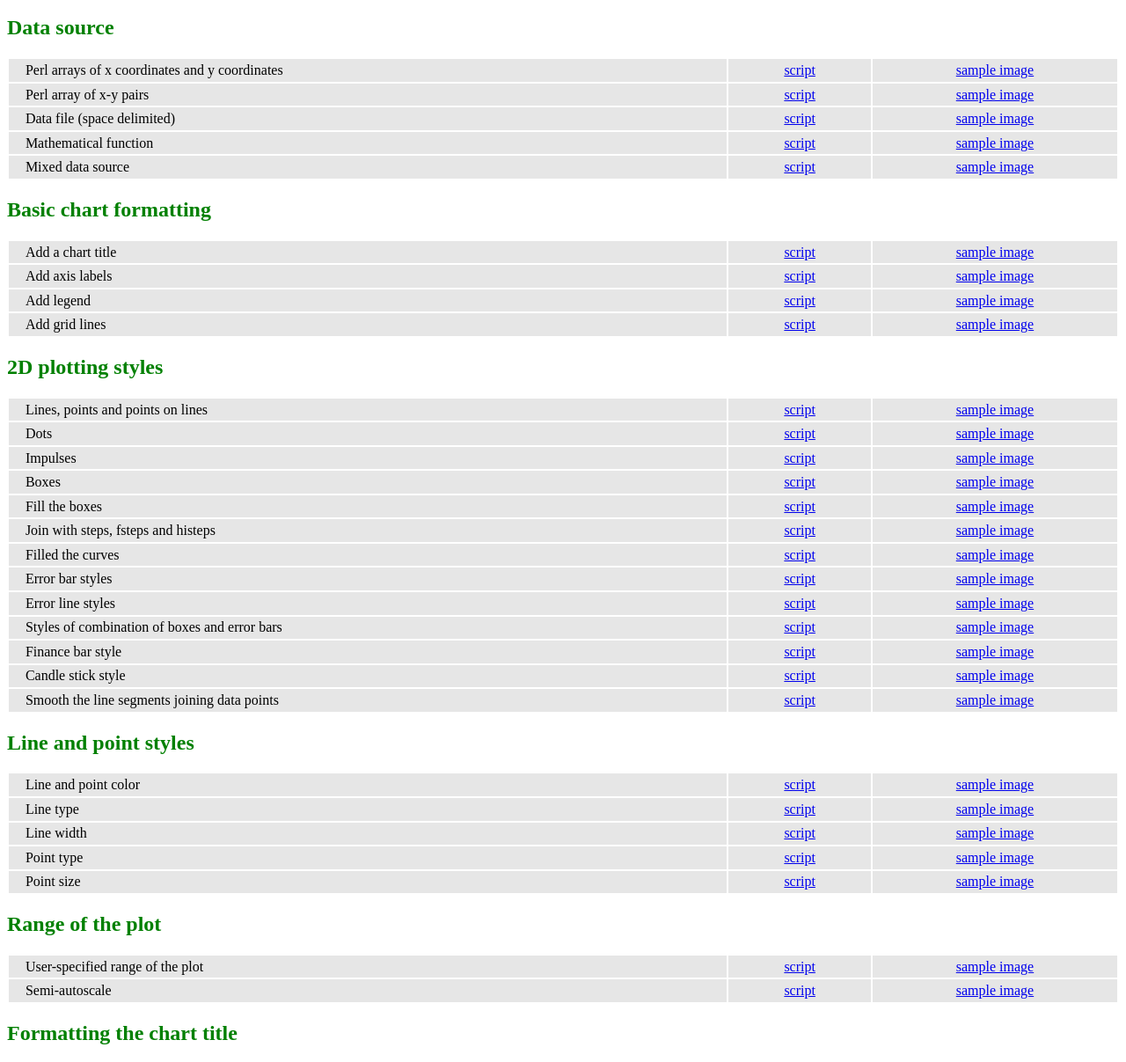
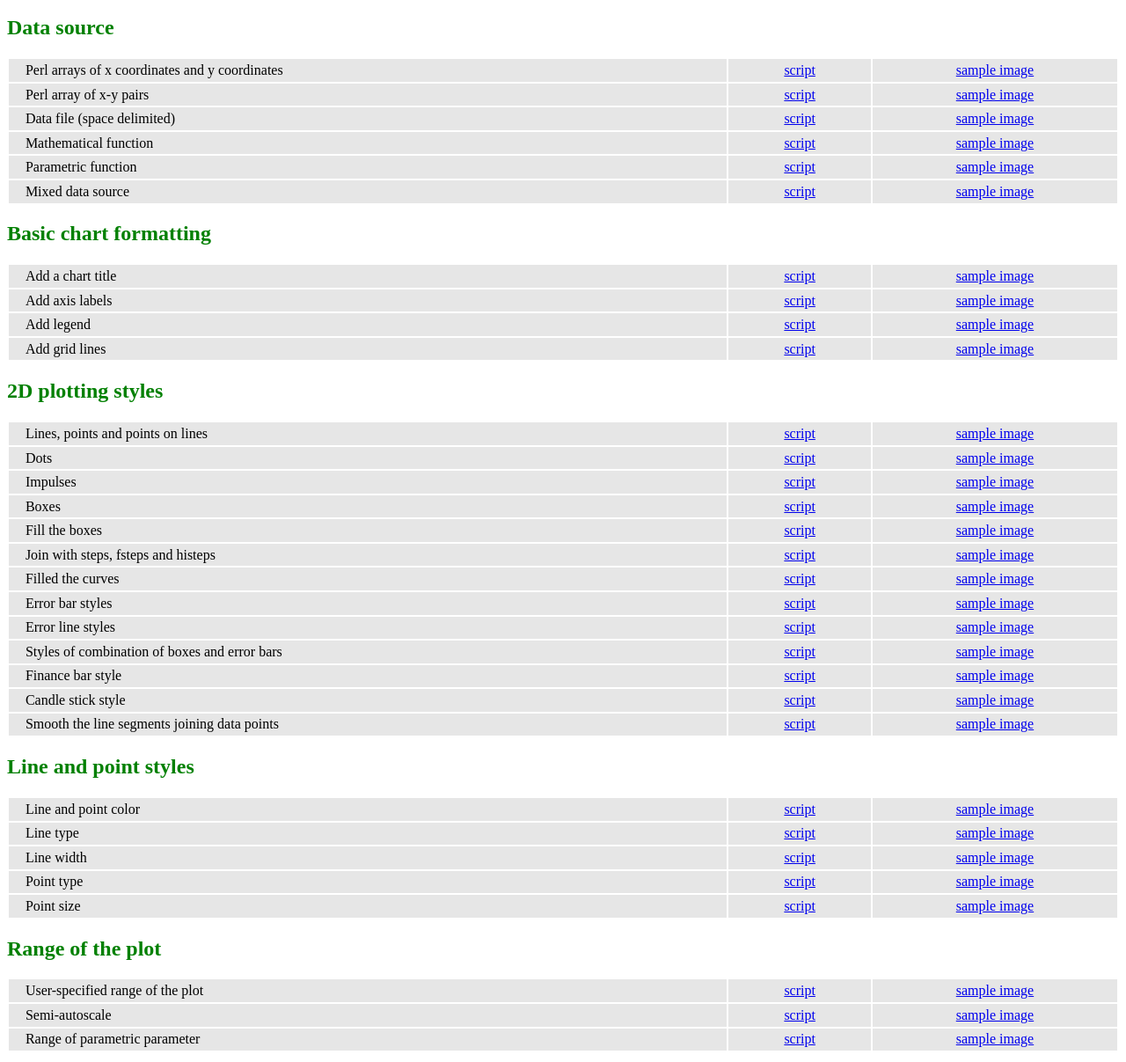
Before and after one commit to gitpan/Chart-Gnuplot, a plain HTML site: page examples/index.html in a window 1280 px wide. Shown: the part 48-1255 px from the top of the page at 88% size. Drawn offline with Linux system fonts and the light colour scheme.

Commit message:
Import of KWMAK/Chart-Gnuplot-0.07 from CPAN.
gitpan-cpan-distribution: Chart-Gnuplot
gitpan-cpan-version:      0.07
gitpan-cpan-path:         KWMAK/Chart/Gnuplot/Chart-Gnuplot-0.07.tar.gz
gitpan-cpan-author:       KWMAK
gitpan-cpan-maturity:     released

```diff
--- a/examples/index.html
+++ b/examples/index.html
@@ -37,9 +37,14 @@ Demo codes for Chart::Gnuplot
 <td align="center"><a href="gallery/dataSrc_4.png">sample image</a></td>
 </tr>
 <tr>
-<td>Mixed data source</td>
+<td>Parametric function</td>
 <td align="center"><a href="dataSrc_5.pl">script</a></td>
 <td align="center"><a href="gallery/dataSrc_5.png">sample image</a></td>
+</tr>
+<tr>
+<td>Mixed data source</td>
+<td align="center"><a href="dataSrc_6.pl">script</a></td>
+<td align="center"><a href="gallery/dataSrc_6.png">sample image</a></td>
 </tr>
 </table>
 
@@ -184,6 +189,11 @@ Demo codes for Chart::Gnuplot
 <td width=65%>Semi-autoscale</td>
 <td align="center"><a href="range_2.pl">script</a></td>
 <td align="center"><a href="gallery/range_2.png">sample image</a></td>
+</tr>
+<tr>
+<td width=65%>Range of parametric parameter</td>
+<td align="center"><a href="range_3.pl">script</a></td>
+<td align="center"><a href="gallery/range_3.png">sample image</a></td>
 </tr>
 </table>
 
```
Also changed, not shown: 8 other files.
